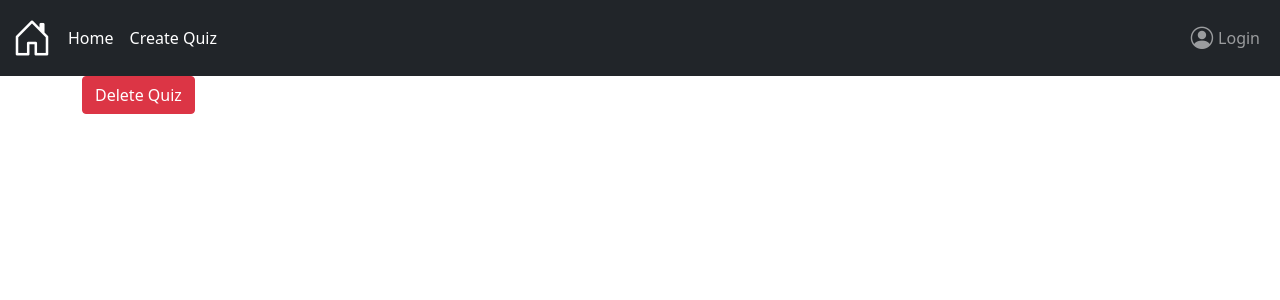
After one commit to davrichter/quiz_django, a Django app: page /quiz/edit/1/ in a window 1280 px wide. The commit adds this page. Shown: the top 300 px of the page. Run offline with Django 4.2, Linux system fonts and the light colour scheme; tables that the repository leaves empty hold one stand-in row (values such as "Sample post"); some libraries are stand-ins or nearby versions.

Commit message:
Add feature to delete quiz.

```diff
--- a/quiz_app/models.py
+++ b/quiz_app/models.py
@@ -17,6 +17,7 @@ class Quiz(models.Model):
     title = models.CharField(max_length=100)
     user = models.ForeignKey(User, on_delete=models.CASCADE)
     date_created = models.DateTimeField(name="Date Created", auto_now=True)
+    date_last_edited = models.DateTimeField(name="Date last edited", null=True)
     likes = models.PositiveIntegerField(name="Likes", default=0)
     dislikes = models.PositiveIntegerField(name="Dislikes", default=0)
     thumbnail = ProcessedImageField(processors=[ResizeToFill(640, 360)], format='WEBP', options={'quality': 60})
--- a/quiz_app/static/quiz_app/css/index.css
+++ b/quiz_app/static/quiz_app/css/index.css
@@ -4,6 +4,7 @@ div.col {
 
 div.quiz {
     max-width: 350px;
+    width: 350px;
     height: 210px;
 }
 
--- /dev/null
+++ b/quiz_app/templates/quiz_app/edit_quiz.html
@@ -0,0 +1,35 @@
+{% extends 'quiz_app/base.html' %}
+{% load static %}
+
+{% block content %}
+    <div class="container">
+        <button class="btn btn-danger" id="delete-quiz-button" data-bs-toggle="modal" data-bs-target="#exampleModal">
+            Delete Quiz
+        </button>
+        <div class="modal fade" id="exampleModal" tabindex="-1" aria-labelledby="exampleModalLabel" aria-hidden="true">
+            <div class="modal-dialog">
+                <div class="modal-content">
+                    <div class="modal-header">
+                        <h5 class="modal-title" id="exampleModalLabel">Delete {{ quiz.title }}</h5>
+                        <button type="button" class="btn-close" data-bs-dismiss="modal" aria-label="Close"></button>
+                    </div>
+                    <div class="modal-body">
+                        Are you sure you want to delete this quiz?
+                    </div>
+                    <div class="modal-footer">
+                        <button type="button" class="btn btn-secondary" data-bs-dismiss="modal">Close</button>
+                        <form method="POST" action="{% url 'DeleteQuiz' quiz_id=quiz.id %}">
+                            {% csrf_token %}
+                            <button type="submit" class="btn btn-danger">Delete Quiz</button>
+                        </form>
+                    </div>
+                </div>
+            </div>
+        </div>
+    </div>
+{% endblock content %}
+
+{% block scripts %}
+    {{ block.super }}
+    <script rel="script" src="{% static 'quiz_app/js/edit_quiz.js' %}"></script>
+{% endblock scripts %}
--- a/quiz_app/templates/quiz_app/show_quiz.html
+++ b/quiz_app/templates/quiz_app/show_quiz.html
@@ -4,6 +4,9 @@
     <div class="container">
         <h1>{{ quiz.title }}</h1>
         <p>{{ quiz.date_created }}</p>
+        {% if request.user == quiz.user %}
+            <a href="{% url 'EditQuizView' quiz.id %}">Edit Quiz</a>
+        {% endif %}
         <ul>
             {% for question in questions %}
                 <li>
--- a/quiz_app/urls.py
+++ b/quiz_app/urls.py
@@ -10,6 +10,8 @@ from . import views
 
 urlpatterns = [
     path('', views.IndexView.as_view(), name='IndexView'),
-    path('create-quiz/', views.CreateQuizView.as_view(), name='CreateQuizView'),
-    path('view-quiz/<int:quiz_id>', views.quiz_view, name='QuizView')
+    path('quiz/create/', views.CreateQuizView.as_view(), name='CreateQuizView'),
+    path('quiz/edit/<int:quiz_id>/', views.edit_quiz_view, name='EditQuizView'),
+    path('quiz/delete/<int:quiz_id>/', views.quiz_delete, name='DeleteQuiz'),
+    path('quiz/view/<int:quiz_id>/', views.quiz_view, name='QuizView'),
 ]
--- a/quiz_app/views.py
+++ b/quiz_app/views.py
@@ -10,6 +10,7 @@ from django.shortcuts import render
 from django.urls import reverse
 from django.views.generic.edit import FormView
 from django.views.generic.list import ListView
+from django.views.generic.edit import UpdateView
 from django.contrib import messages
 from django.shortcuts import get_object_or_404
 
@@ -58,9 +59,39 @@ class CreateQuizView(FormView):
         return HttpResponseRedirect(reverse('IndexView'))
 
     def form_invalid(self, form):
-        print(self.request.POST)
+        messages.add_message(self.request, messages.ERROR, "There was an unknown error. Please try again.")
+        return HttpResponseRedirect(reverse('CreateQuizView'))
 
-        return HttpResponseRedirect(reverse('IndexView'))
+
+def edit_quiz_view(request, quiz_id):
+    """view for editing a quiz"""
+
+    quiz = get_object_or_404(models.Quiz, pk=quiz_id)
+    if request.POST:
+        if request.POST['title']:
+            quiz.model.title = request.POST['title']
+
+        if request.FILES['thumbnail']:
+            thumbnail = request.FILES['thumbnail']
+
+            if thumbnail.multiple_chunks():
+                """if the image is larger than 2.5 megabyte return with an error message"""
+                messages.add_message(request, messages.ERROR, "Images can't be larger than 2.5 Megabytes.")
+                return HttpResponseRedirect(reverse('CreateQuizView'))
+
+            quiz.model.thumbnail = thumbnail
+
+        quiz.save()
+
+    else:
+        return HttpResponse(render(request, 'quiz_app/edit_quiz.html', {'quiz': quiz}))
+
+    return HttpResponseRedirect(reverse('IndexView'))
+
+
+def form_invalid(self, form):
+    messages.add_message(self.request, messages.ERROR, "There was an unknown error. Please try again.")
+    return HttpResponseRedirect(reverse('CreateQuizView'))
 
 
 def quiz_view(request, quiz_id):
@@ -72,3 +103,15 @@ def quiz_view(request, quiz_id):
         'quiz': quiz,
         'questions': questions
     }))
+
+
+def quiz_delete(request, quiz_id):
+    quiz = get_object_or_404(models.Quiz, pk=quiz_id)
+    if quiz.user == request.user:
+        quiz.delete()
+
+        messages.add_message(request, messages.SUCCESS, "Quiz has been deleted.")
+        return HttpResponseRedirect(reverse('IndexView'))
+    else:
+        messages.add_message(request, messages.ERROR, "You have no permission to delete this Quiz.")
+        return HttpResponseRedirect(reverse('IndexView'))
```
Also changed, not shown: quiz_app/migrations/0004_quiz_date last edited.py (added), quiz_app/static/quiz_app/js/edit_quiz.js (added). Lines whose indentation alone changed are shown as unchanged.
